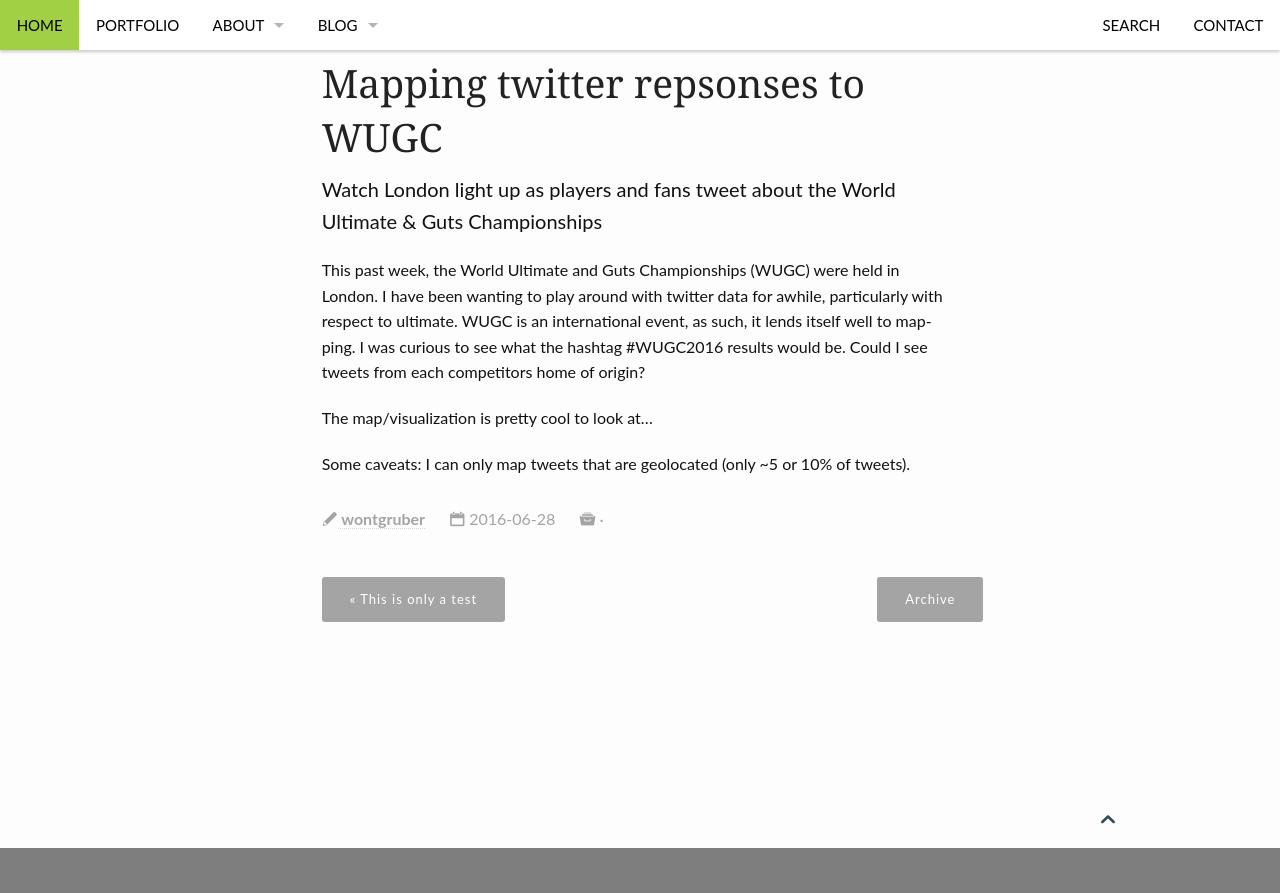
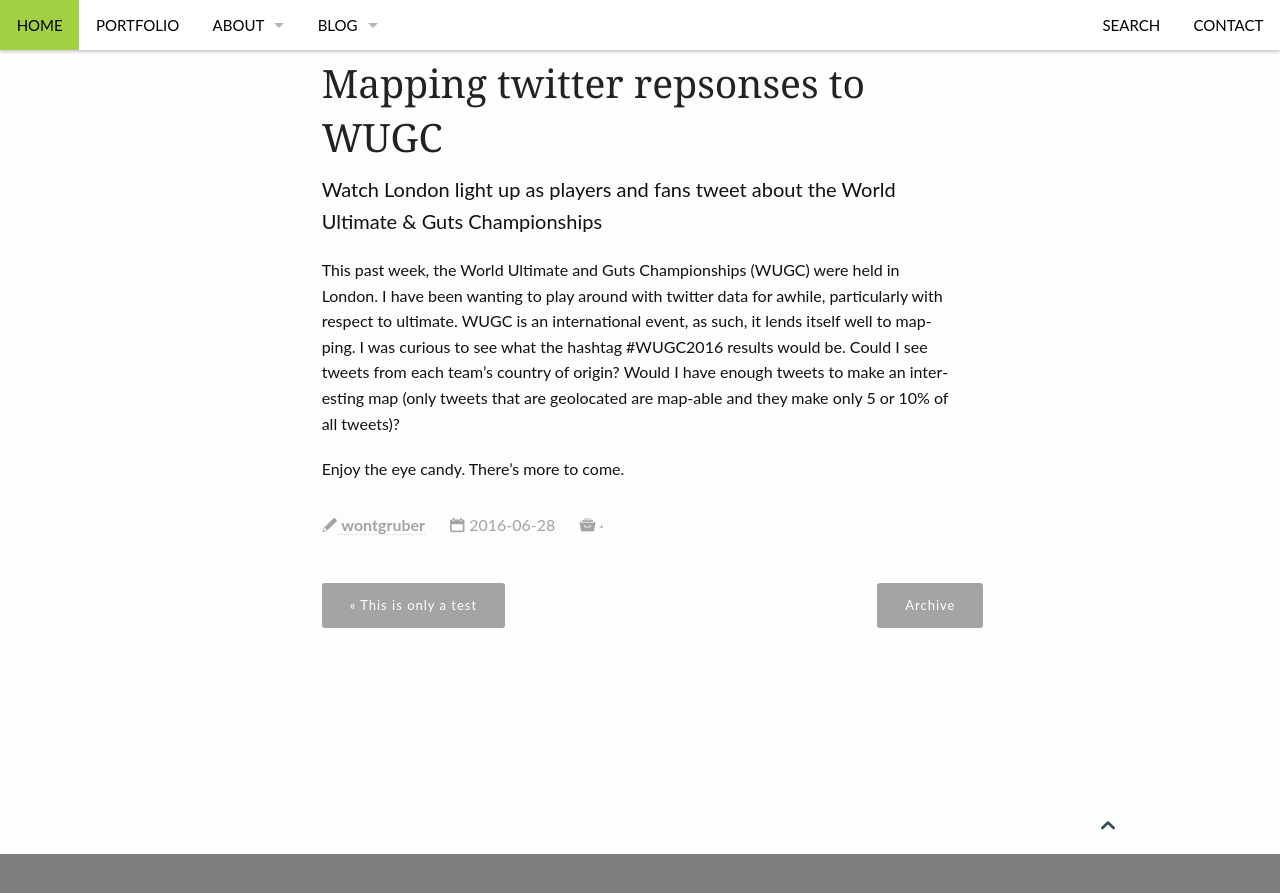
Before and after one commit to wontgruber/wontgruber.github.io, a Jekyll site: the page built from _posts/2016-06-28-WUGC2016.md, in a window 1280 px wide and 900 px high, scrolled down 380 px. Shown: the top 893 px of the window. Built offline with Jekyll 4.4.1, drawn with Linux system fonts in a browser that asks for light colours.

Commit message:
Update 2016-06-28-WUGC2016.md

```diff
--- a/_posts/2016-06-28-WUGC2016.md
+++ b/_posts/2016-06-28-WUGC2016.md
@@ -35,8 +35,6 @@ image:
  [9]: #
  [10]: #
 
-This past week, the World Ultimate and Guts Championships (WUGC) were held in London. I have been wanting to play around with twitter data for awhile, particularly with respect to ultimate. WUGC is an international event, as such, it lends itself well to mapping. I was curious to see what the hashtag #WUGC2016 results would be. Could I see tweets from each competitors home of origin?
+This past week, the World Ultimate and Guts Championships (WUGC) were held in London. I have been wanting to play around with twitter data for awhile, particularly with respect to ultimate. WUGC is an international event, as such, it lends itself well to mapping. I was curious to see what the hashtag #WUGC2016 results would be. Could I see tweets from each team's country of origin? Would I have enough tweets to make an interesting map (only tweets that are geolocated are map-able and they make only 5 or 10% of all tweets)?
 
-The map/visualization is pretty cool to look at...
-
-Some caveats: I can only map tweets that are geolocated (only ~5 or 10% of tweets).
+Enjoy the eye candy. There's more to come.
```
